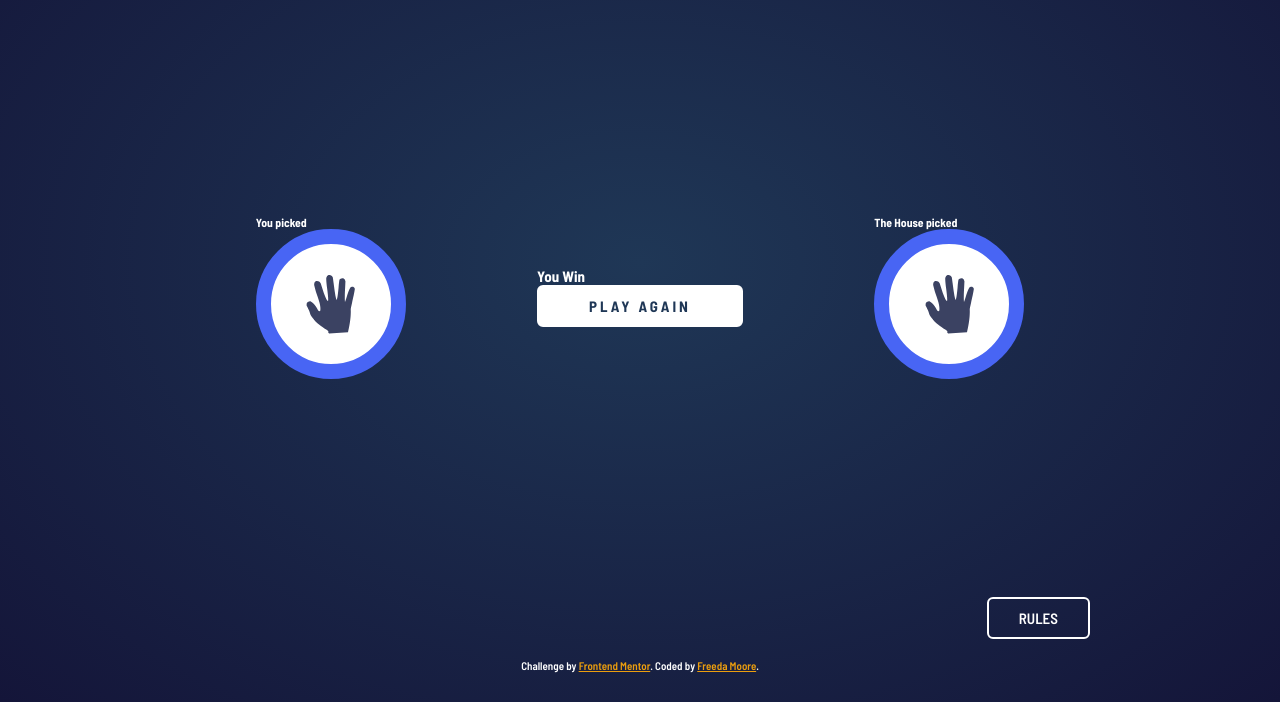
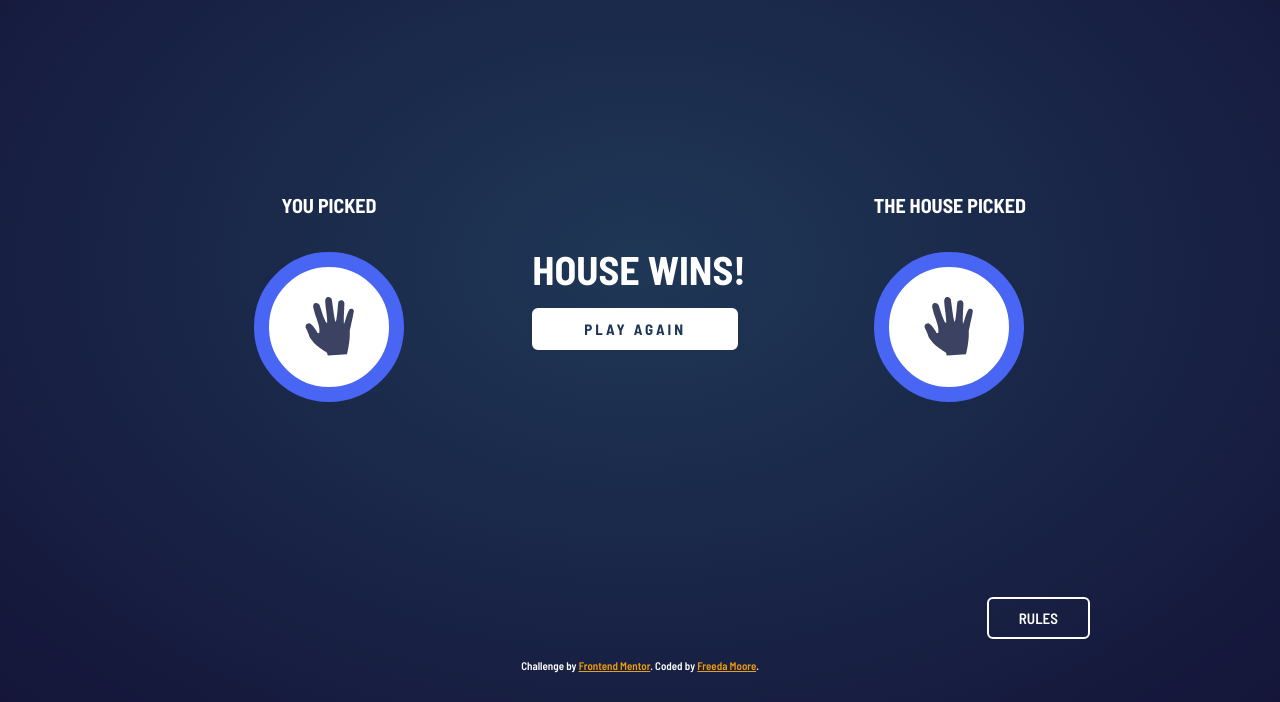
Before and after one commit to freedamoore/rock_paper_scissors, a plain HTML site: page index.html in a window 1280 px wide. Both pictures are taken after a click on the element 490 px from the left and 325 px from the top of the page. Shown: the part 178-880 px from the top of the page. Drawn offline with Linux system fonts and the light colour scheme.

Commit message:
formatted labels and added the game outcome to reflect who won the round

```diff
--- a/index.html
+++ b/index.html
@@ -31,15 +31,15 @@
       </div>
       <div class="round-outcome">
         <div class="player-human">
-          <h3>You picked</h3>
+          <h3 class="player-label">You picked</h3>
           <div class="weapon-container paper-container"><img src="images/icon-paper.svg" alt="paper hand gesture"></div>
         </div>
         <div class="player-outcome">
-          <h2>You Win</h2>
+          <h2 id="outcome-label">You Win</h2>
           <button type="button" name="button" class="play-again-btn">Play Again</button>
         </div>
         <div class="player-computer">
-          <h3>The House picked</h3>
+          <h3 class="player-label">The House picked</h3>
           <div class="weapon-container paper-container"><img src="images/icon-paper.svg" alt="paper hand gesture"></div>
         </div>
       </div>
--- a/script.js
+++ b/script.js
@@ -1,5 +1,6 @@
 const weapons = document.querySelectorAll(".weapon");
 const score = document.getElementById("score-label");
+const outcomeLabel = document.getElementById("outcome-label");
 const playAgain = document.querySelector(".play-again-btn");
 let totalScore = 0;
 
@@ -11,26 +12,27 @@ const generateHouseWeapon = () => {
 
 const getWinner = (humanWeapon, computerWeapon) => {
   let outcome;
-
+  let winner;
   if (humanWeapon === computerWeapon){
     outcome = 0;
+    winner = "It's a draw!";
   }else if ((humanWeapon == "paper" && computerWeapon == "rock") ||
             (humanWeapon == "rock" && computerWeapon == "scissors") ||
             (humanWeapon == "scissors" && computerWeapon == "paper")){
     outcome = 1;
+    winner = "You win!";
   }else{
     outcome = -1;
+    winner = "House wins!";
   }
-
   totalScore += outcome;
-
-
   console.log("Player weapon: " + humanWeapon);
   console.log("Computer weapon: " + computerWeapon);
   console.log("Total Outcome: " + outcome);
   console.log("Total Score: " + totalScore);
-
+  console.log("Winner: " + winner);
   score.textContent = String(totalScore);
+  outcomeLabel.textContent = winner;
 }
 
 const toggleVisibility = (showOutcome) => {
--- a/styles.css
+++ b/styles.css
@@ -150,6 +150,21 @@ body{
   visibility: hidden;
 }
 
+.player-label{
+  font-size: 20px;
+  padding-bottom: 3.5rem;
+  text-align: center;
+  text-transform: uppercase;
+}
+
+.player-outcome h2{
+  font-size: 40px;
+  padding-bottom: 1.5rem;
+  text-transform: uppercase;
+  text-align: center;
+}
+
+
 .play-again-btn{
   border: 2px solid white;
   border-radius: 6px;
```
